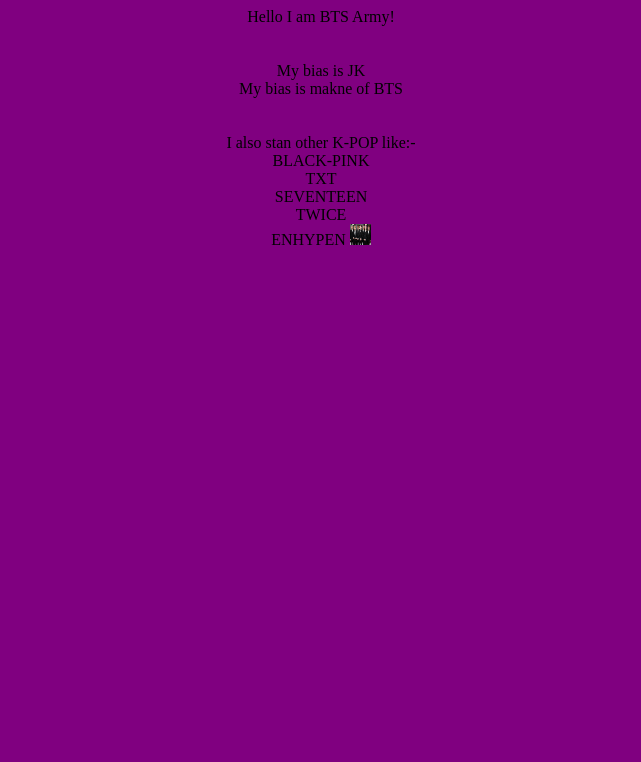
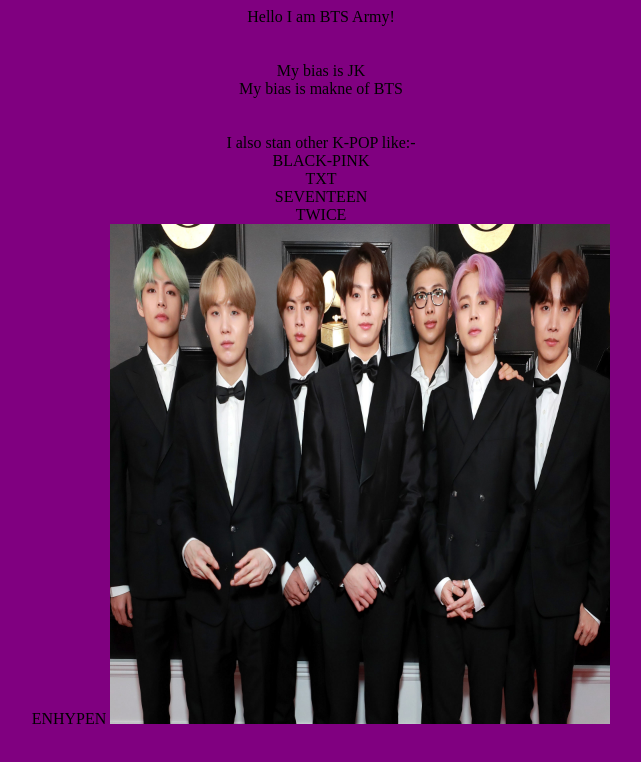
Before and after one commit to Py1000/creator, a plain HTML site: page index.html in a window 1280 px wide. Shown: the whole page, without its empty margins (319-960 px from the left). Drawn offline with Linux system fonts and the light colour scheme.

Commit message:
Update index.html

```diff
--- a/index.html
+++ b/index.html
@@ -26,6 +26,6 @@ SEVENTEEN
 TWICE
 <br>
 ENHYPEN
-<img src = "bts.png" alt = "bts photo" height = "21" width = "21">
+<img src = "bts.png" alt = "bts photo" height = "500" width = "500">
 </body>
 </html>
```
